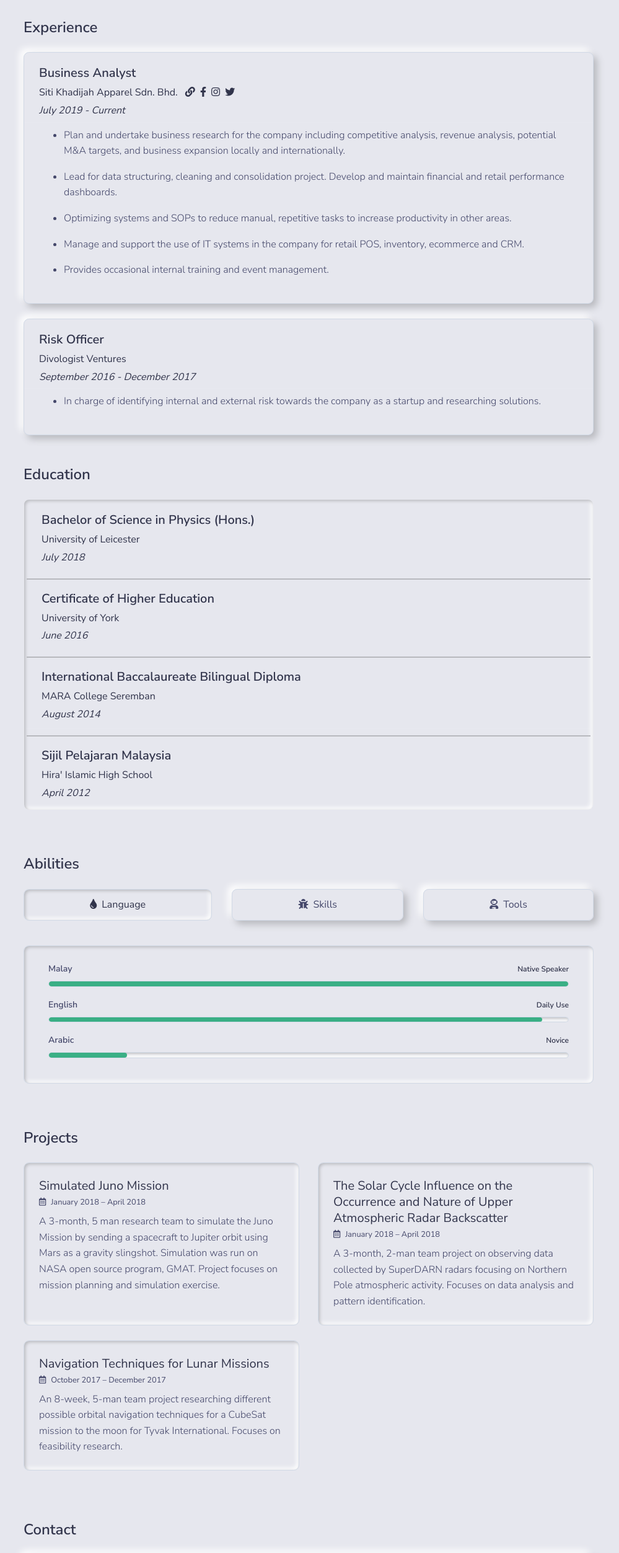
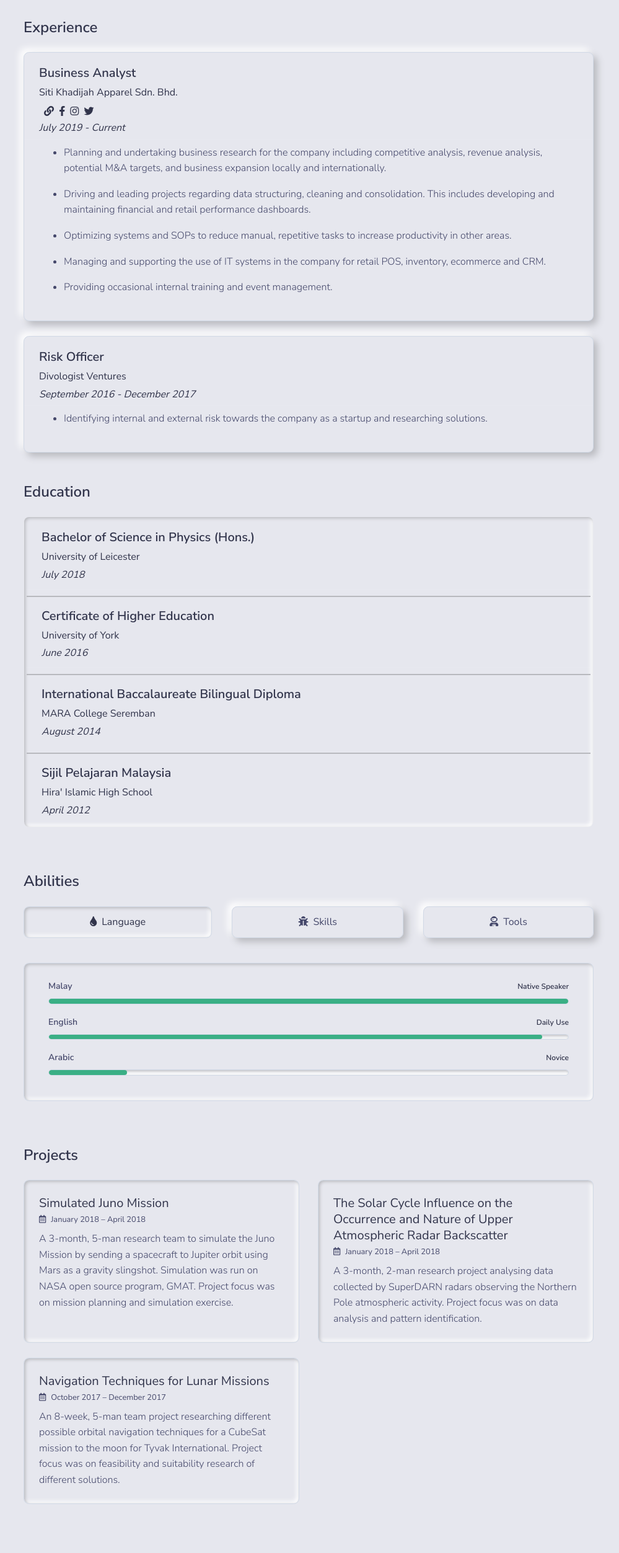
Before and after one commit to platoonist/platoonist.github.io, a plain HTML site: page index.html in a window 1280 px wide. Shown: the part 900-3405 px from the top of the page at 62% size, without its empty margins (142-1141 px from the left). Drawn offline with Linux system fonts and the light colour scheme.

Commit message:
v1.0.4
Grammatical structure and some tidying up of icons and padding for mobile

```diff
--- a/index.html
+++ b/index.html
@@ -39,7 +39,7 @@
     <!-- Pixel CSS -->
     <link type="text/css" href="./css/neumorphism.css" rel="stylesheet">
 
-    <!-- NOTICE: You can use the _analytics.html partial to include production code specific code & trackers -->
+    <!--Still working out the kinks of twitter and fb meta tags-->
     <meta property="og:title" content="Muhammad Nur Azraq - Business Analyst - Interactive Resume">
     <meta property="og:description" content="I'm Azraq, a business analyst focusing on e-commerce and retail">
     <meta property="og:url" content="https://azraqr.com/html">
@@ -227,7 +227,7 @@
                             <div class="col-12">
                                 <div class="card-header text-left pb-0 mb-0">
                                     <h3 class="h5 font-weight-bold">Business Analyst</h3>
-                                    <h3 class="h6">Siti Khadijah Apparel Sdn. Bhd.
+                                    <h3 class="h6">Siti Khadijah Apparel Sdn. Bhd.</h3>
                                     <a href="https://sitikhadijah.com" target="_blank" class="ml-1">
                                         <span class="ml-1"><span class="fas fa-link"></span></span>
                                     </a>
@@ -240,8 +240,8 @@
                                     <a href="https://twitter.com/telekungsk" target="_blank">
                                         <span class="ml-1"><span class="fab fa-twitter"></span></span>
                                     </a>
-                                    </h3>
-                                    <h3 class="h6"><i>July 2019 - Current</i></h3>
+
+                                    <h3 class="h6 pt-1"><i>July 2019 - Current</i></h3>
                                 </div>
                             </div>
                         </div>
@@ -250,19 +250,19 @@
                                 <div class="card-body pt-2">
                                     <ul>
                                         <li>
-                                            <p>Plan and undertake business research for the company including competitive analysis, revenue analysis, potential M&A targets, and business expansion locally and internationally.</p>
+                                            <p>Planning and undertaking business research for the company including competitive analysis, revenue analysis, potential M&A targets, and business expansion locally and internationally.</p>
                                         </li>
                                         <li>
-                                            <p>Lead for data structuring, cleaning and consolidation project. Develop and maintain financial and retail performance dashboards.</p>
+                                            <p>Driving and leading projects regarding data structuring, cleaning and consolidation. This includes developing and maintaining financial and retail performance dashboards.</p>
                                         </li>
                                         <li>
                                             <p>Optimizing systems and SOPs to reduce manual, repetitive tasks to increase productivity in other areas.</p>
                                         </li>
                                         <li>
-                                            <p>Manage and support the use of IT systems in the company for retail POS, inventory, ecommerce and CRM.</p>
+                                            <p>Managing and supporting the use of IT systems in the company for retail POS, inventory, ecommerce and CRM.</p>
                                         </li>
                                         <li>
-                                            <p>Provides occasional internal training and event management.</p>
+                                            <p>Providing occasional internal training and event management.</p>
                                         </li>
                                     </ul>
                                 </div>
@@ -288,7 +288,7 @@
                                 <div class="card-body pt-2">
                                     <ul>
                                         <li>
-                                            <p>In charge of identifying internal and external risk towards the company as a startup and researching solutions.</p>
+                                            <p>Identifying internal and external risk towards the company as a startup and researching solutions.</p>
                                         </li>
                                     </ul>
                                 </div>
@@ -807,34 +807,36 @@
             <div class="row justify-content-center mb-6">
                 <div class="col-12 col-md-10">
                     <div class="row">
-                        <div class="col-12 col-md-6">
+                        <div class="col-12 col-md-6 mb-4">
                             <div class="card bg-primary shadow-inset border-light h-100">
                                 <div class="card-body p-4">
                                     <h3 class="h5 card-title mb-0">Simulated Juno Mission</h3>
                                     <span class="card-text small"><span class="far fa-calendar-alt mr-2"></span>January 2018 – April 2018</span>
-                                    <p class="card-text mt-2">A 3-month, 5 man research team to simulate the Juno Mission by sending a spacecraft to Jupiter orbit using Mars as a gravity slingshot. Simulation was run on NASA open source program, GMAT. Project focuses on mission
+                                    <p class="card-text mt-2">A 3-month, 5-man research team to simulate the Juno Mission by sending a spacecraft to Jupiter orbit using Mars as a gravity slingshot. Simulation was run on NASA open source program, GMAT. Project focus was on mission
                                         planning and simulation exercise.</p>
                                 </div>
                             </div>
                         </div>
 
-                        <div class="col-12 col-md-6">
+                        <div class="col-12 col-md-6  mb-4">
                             <div class="card bg-primary shadow-inset border-light h-100">
                                 <div class="card-body p-4">
                                     <h3 class="h5 card-title mb-0">The Solar Cycle Influence on the Occurrence and Nature of Upper Atmospheric Radar Backscatter</h3>
                                     <span class="card-text small"><span class="far fa-calendar-alt mr-2"></span>January 2018 – April 2018</span>
-                                    <p class="card-text mt-2">A 3-month, 2-man team project on observing data collected by SuperDARN radars focusing on Northern Pole atmospheric activity. Focuses on data analysis and pattern identification.</p>
+                                    <p class="card-text mt-2">A 3-month, 2-man research project analysing data collected by SuperDARN radars observing the Northern Pole atmospheric activity. Project focus was on data analysis and pattern identification.</p>
                                 </div>
                             </div>
                         </div>
                     </div>
-                    <div class="row mt-4">
-                        <div class="col-12 col-md-6">
+                    <div class="row">
+                        <div class="col-12 col-md-6  mb-4">
                             <div class="card bg-primary shadow-inset border-light h-100">
                                 <div class="card-body p-4">
                                     <h3 class="h5 card-title mb-0">Navigation Techniques for Lunar Missions</h3>
                                     <span class="card-text small"><span class="far fa-calendar-alt mr-2"></span>October 2017 – December 2017</span>
-                                    <p class="card-text mt-2">An 8-week, 5-man team project researching different possible orbital navigation techniques for a CubeSat mission to the moon for Tyvak International. Focuses on feasibility research.</p>
+                                    <p class="card-text mt-2">An 8-week, 5-man team project researching different possible orbital navigation techniques for a CubeSat mission to the moon for Tyvak International. Project focus was on feasibility and suitability research of different
+                                        solutions.
+                                    </p>
                                 </div>
                             </div>
                         </div>
@@ -866,7 +868,7 @@
                                 <div class="col-12 col-md-6 mt-4 mt-md-0 align-items-center">
                                     <div class="row mb-2">
                                         <div class="col-12 text-md-right">
-                                            <a href="tel:+6494461709" class="btn btn-primary text-dark col-6">
+                                            <a href="tel:+60194600296" class="btn btn-primary text-dark col-6">
                                                 <span class="mr-1">
                                                 <span class="fas fa-phone-alt"></span>
                                                 </span>
```
Lines whose indentation alone changed are shown as unchanged.
